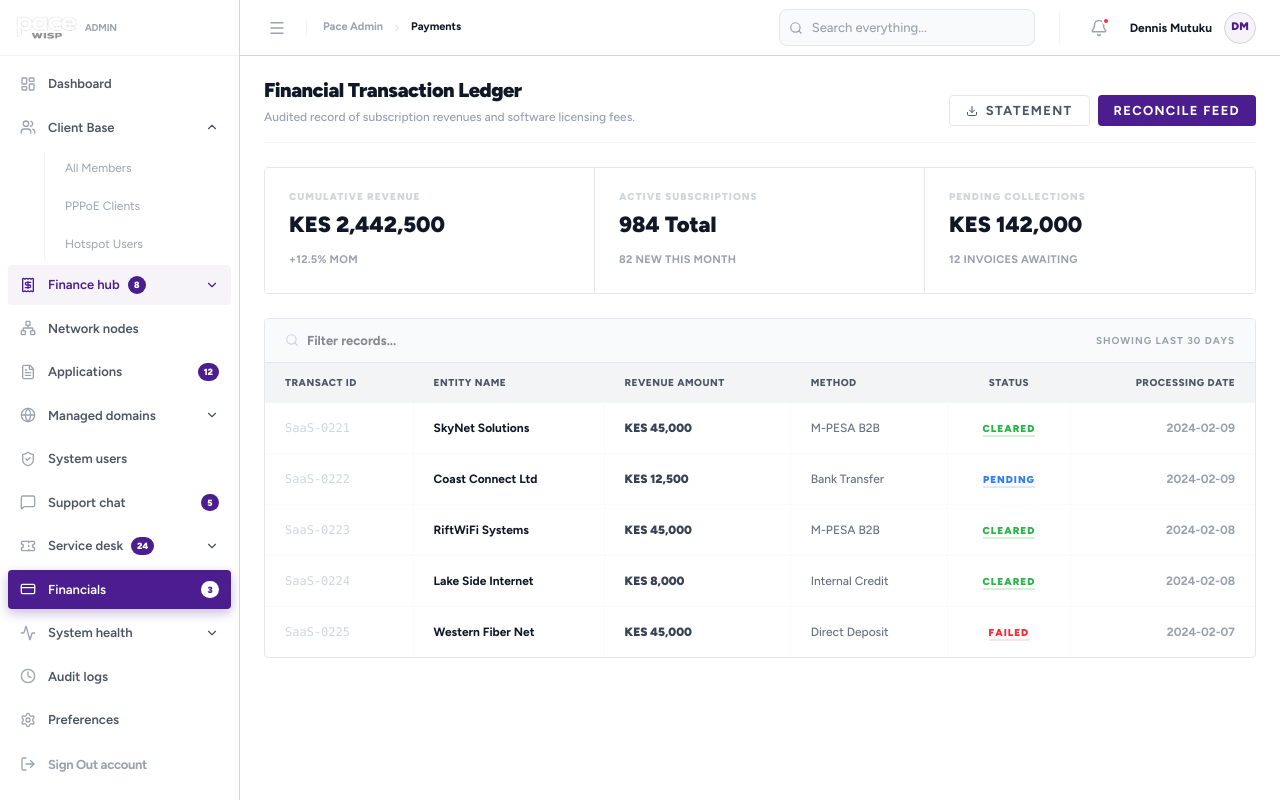
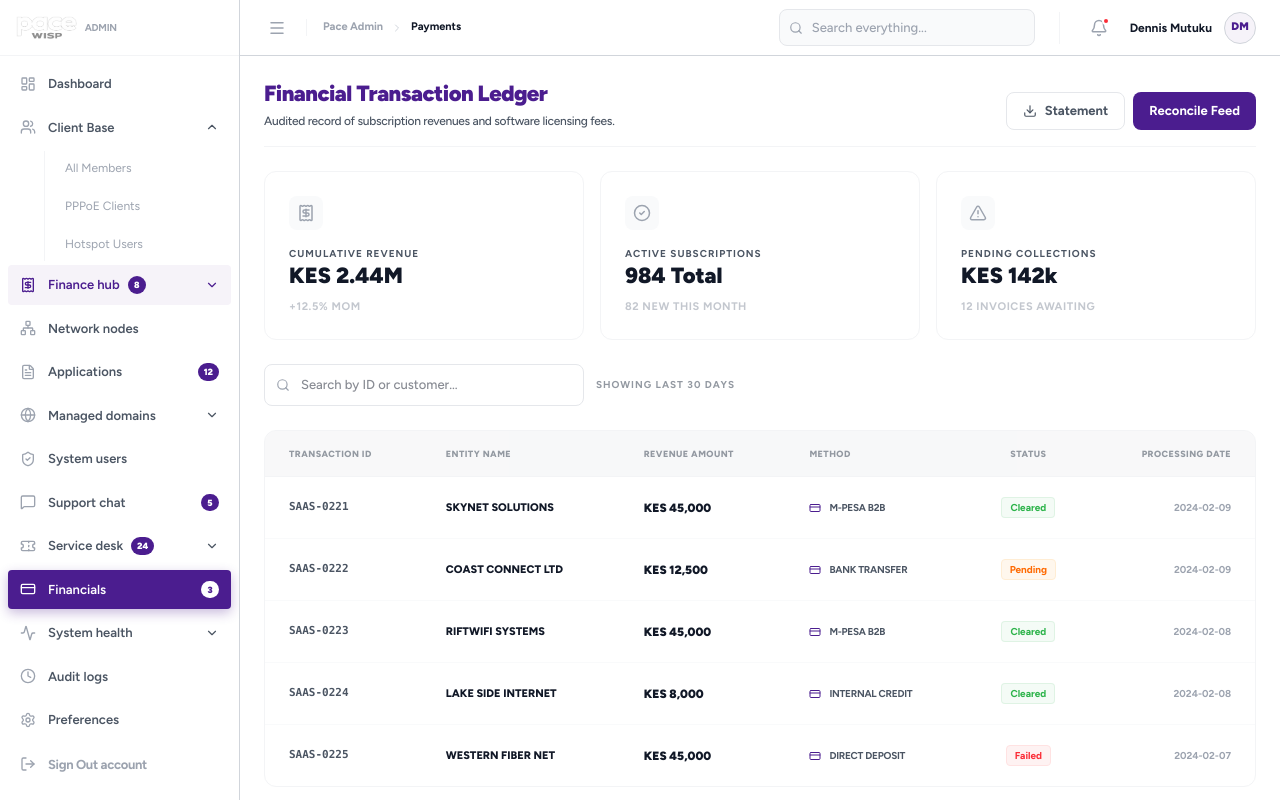
Before and after one commit to dennismutuku2005/pacewebsite, a Next.js app in the folder paceadmin/: page /dashboard/payments in a window 1280 px wide. Built offline with nearby package versions, Linux system fonts and the light colour scheme.

Commit message:
Auto-update: page.js

```diff
--- a/paceadmin/src/app/dashboard/payments/page.js
+++ b/paceadmin/src/app/dashboard/payments/page.js
@@ -1,11 +1,19 @@
 "use client"
 
-import React from 'react'
-import { motion } from 'framer-motion'
-import { ChevronDown, Download, Search } from 'lucide-react'
+import React, { useState, useEffect } from 'react'
+import { Download, Search, Receipt, CreditCard, CheckCircle2, AlertTriangle, MoreHorizontal } from 'lucide-react'
 import { cn } from '@/lib/utils'
+import { Badge } from '@/components/Badge'
+import { Skeleton } from '@/components/Skeleton'
 
 export default function PaymentsPage() {
+    const [isLoading, setIsLoading] = useState(true)
+
+    useEffect(() => {
+        const timer = setTimeout(() => setIsLoading(false), 800)
+        return () => clearTimeout(timer)
+    }, [])
+
     const transactions = [
         { id: 'SaaS-0221', customer: 'SkyNet Solutions', amount: 'KES 45,000', method: 'M-PESA B2B', status: 'Cleared', date: '2024-02-09' },
         { id: 'SaaS-0222', customer: 'Coast Connect Ltd', amount: 'KES 12,500', method: 'Bank Transfer', status: 'Pending', date: '2024-02-09' },
@@ -14,87 +22,114 @@ export default function PaymentsPage() {
         { id: 'SaaS-0225', customer: 'Western Fiber Net', amount: 'KES 45,000', method: 'Direct Deposit', status: 'Failed', date: '2024-02-07' },
     ]
 
+    const getStatusVariant = (status) => {
+        if (status === 'Cleared') return 'success'
+        if (status === 'Pending') return 'warning'
+        return 'error'
+    }
+
     return (
         <div className="space-y-6 font-figtree">
 
             {/* Header */}
             <div className="flex flex-col sm:flex-row sm:items-end justify-between gap-4 border-b border-gray-100 pb-4">
                 <div>
-                    <h1 className="text-[20px] font-black text-gray-900 leading-none tracking-tight">Financial Transaction Ledger</h1>
-                    <p className="text-[12px] text-gray-400 mt-2 font-medium">Audited record of subscription revenues and software licensing fees.</p>
+                    <h1 className="text-[22px] font-black text-admin-value leading-tight tracking-tight text-pace-purple">Financial Transaction Ledger</h1>
+                    <p className="text-[12px] text-admin-label mt-1 font-medium tracking-tight">Audited record of subscription revenues and software licensing fees.</p>
                 </div>
                 <div className="flex gap-2">
-                    <button className="px-4 py-2 border border-gray-200 text-gray-600 rounded text-[11px] font-bold hover:bg-gray-50 transition-all uppercase tracking-widest leading-none flex items-center gap-2">
-                        <Download size={12} /> Statement
+                    <button className="px-4 py-2 border border-gray-200 text-admin-label rounded-lg text-[11px] font-bold hover:border-pace-purple transition-all bg-white shadow-sm flex items-center gap-2">
+                        <Download size={14} />
+                        Statement
                     </button>
-                    <button className="px-4 py-2 bg-pace-purple text-white rounded text-[11px] font-bold shadow-none hover:opacity-90 transition-all uppercase tracking-widest leading-none">
+                    <button className="px-4 py-2 bg-pace-purple text-white rounded-lg text-[11px] font-bold hover:bg-[#3d1a75] transition-all flex items-center gap-2 shadow-md">
                         Reconcile Feed
                     </button>
                 </div>
             </div>
 
-            {/* Stats - Grid boxes without shadows */}
-            <div className="grid grid-cols-1 sm:grid-cols-3 border border-gray-200 rounded divide-x divide-gray-200 overflow-hidden">
+            {/* Stats Grid */}
+            <div className="grid grid-cols-1 sm:grid-cols-3 gap-4">
                 {[
-                    { label: 'Cumulative Revenue', val: 'KES 2,442,500', note: '+12.5% MoM' },
-                    { label: 'Active Subscriptions', val: '984 Total', note: '82 New this month' },
-                    { label: 'Pending Collections', val: 'KES 142,000', note: '12 Invoices Awaiting' },
-                ].map((s) => (
-                    <div key={s.label} className="p-6 bg-white">
-                        <p className="text-[10px] font-black text-gray-300 uppercase tracking-widest leading-none mb-3">{s.label}</p>
-                        <p className="text-[22px] font-black text-gray-900 leading-none">{s.val}</p>
-                        <p className="text-[11px] font-bold text-gray-400 mt-4 uppercase tracking-wide">{s.note}</p>
+                    { label: 'Cumulative Revenue', val: 'KES 2.44M', note: '+12.5% MoM', icon: Receipt },
+                    { label: 'Active Subscriptions', val: '984 Total', note: '82 New this month', icon: CheckCircle2 },
+                    { label: 'Pending Collections', val: 'KES 142k', note: '12 Invoices Awaiting', icon: AlertTriangle },
+                ].map((s, i) => (
+                    <div key={i} className="bg-white border border-gray-100 rounded-xl p-6 shadow-sm hover:border-pace-purple/20 transition-all group">
+                        <div className="flex justify-between items-start mb-4">
+                            <div className="p-2 bg-gray-50 rounded-lg text-admin-dim group-hover:text-pace-purple group-hover:bg-pace-purple/5 transition-all">
+                                <s.icon size={18} />
+                            </div>
+                        </div>
+                        <p className="text-[10px] font-bold text-admin-label mb-1 uppercase tracking-widest">{s.label}</p>
+                        <h4 className="text-[22px] font-black text-admin-value leading-none">{s.val}</h4>
+                        <p className="text-[11px] font-bold text-admin-dim mt-3 uppercase tracking-wider opacity-60">{s.note}</p>
                     </div>
                 ))}
             </div>
 
-            {/* Table Section - The "Excel" Part */}
-            <div className="border border-gray-200 rounded overflow-hidden">
-                <div className="bg-gray-50 px-5 py-3 border-b border-gray-200 flex justify-between items-center">
-                    <div className="flex items-center gap-2">
-                        <Search size={14} className="text-gray-300" />
-                        <input type="text" placeholder="Filter records..." className="bg-transparent border-none outline-none text-[11px] font-bold w-48" />
+            {/* Transaction Search */}
+            <div className="flex flex-col md:flex-row items-center gap-3">
+                <div className="relative w-full md:w-80">
+                    <Search className="absolute left-3 top-1/2 -translate-y-1/2 text-admin-dim" size={14} />
+                    <input
+                        type="text"
+                        placeholder="Search by ID or customer..."
+                        className="w-full pl-9 pr-3 py-2.5 rounded-lg border border-gray-200 bg-white focus:ring-1 focus:ring-pace-purple/10 focus:border-pace-purple outline-none text-[12px] font-medium text-admin-value shadow-sm"
+                    />
                 </div>
-                    <span className="text-[10px] font-bold text-gray-400 uppercase tracking-widest">Showing last 30 days</span>
+                <span className="text-[10px] font-bold text-admin-label uppercase tracking-widest opacity-60">Showing last 30 days</span>
             </div>
+
+            {/* Main Table */}
+            <div className="border border-gray-100 rounded-xl overflow-hidden bg-white shadow-sm">
                 <div className="overflow-x-auto">
-                    <table className="w-full text-left text-[12px] whitespace-nowrap">
+                    <table className="w-full text-left text-[12px] whitespace-nowrap border-collapse">
                         <thead>
-                            <tr className="bg-white border-b border-gray-100 font-bold text-gray-400 uppercase tracking-widest text-[10px]">
-                                <th className="px-5 py-3 border-r border-gray-100">Transact ID</th>
-                                <th className="px-5 py-3 border-r border-gray-100">Entity Name</th>
-                                <th className="px-5 py-3 border-r border-gray-100">Revenue Amount</th>
-                                <th className="px-5 py-3 border-r border-gray-100">Method</th>
-                                <th className="px-5 py-3 border-r border-gray-100 text-center">Status</th>
-                                <th className="px-5 py-3 text-right">Processing Date</th>
+                            <tr className="bg-gray-50 border-b border-gray-100 font-bold text-admin-label uppercase tracking-widest text-[9px] opacity-60">
+                                <th className="px-6 py-4">Transaction ID</th>
+                                <th className="px-6 py-4">Entity Name</th>
+                                <th className="px-6 py-4">Revenue Amount</th>
+                                <th className="px-6 py-4">Method</th>
+                                <th className="px-6 py-4 text-center">Status</th>
+                                <th className="px-6 py-4 text-right">Processing Date</th>
                             </tr>
                         </thead>
                         <tbody className="divide-y divide-gray-50">
-                            {transactions.map((txn) => (
-                                <tr key={txn.id} className="hover:bg-gray-50 transition-colors group">
-                                    <td className="px-5 py-4 font-mono text-gray-300 group-hover:text-gray-900 border-r border-gray-50">{txn.id}</td>
-                                    <td className="px-5 py-4 border-r border-gray-50">
-                                        <p className="font-bold text-gray-900">{txn.customer}</p>
+                            {isLoading ? (
+                                [...Array(5)].map((_, i) => (
+                                    <tr key={i}>
+                                        <td className="px-6 py-5"><Skeleton className="h-4 w-24" /></td>
+                                        <td className="px-6 py-5"><Skeleton className="h-4 w-48" /></td>
+                                        <td className="px-6 py-5"><Skeleton className="h-4 w-24" /></td>
+                                        <td className="px-6 py-5"><Skeleton className="h-4 w-32" /></td>
+                                        <td className="px-6 py-5 text-center"><Skeleton className="h-6 w-20 mx-auto" /></td>
+                                        <td className="px-6 py-5 text-right"><Skeleton className="h-4 w-20 ml-auto" /></td>
+                                    </tr>
+                                ))
+                            ) : (
+                                transactions.map((txn) => (
+                                    <tr key={txn.id} className="hover:bg-gray-50/50 transition-all group">
+                                        <td className="px-6 py-5 font-bold text-admin-label group-hover:text-pace-purple uppercase font-mono text-[11px]">{txn.id}</td>
+                                        <td className="px-6 py-5">
+                                            <p className="font-extrabold text-admin-value leading-none uppercase text-[11px]">{txn.customer}</p>
                                         </td>
-                                    <td className="px-5 py-4 border-r border-gray-50 font-black text-gray-700">
-                                        {txn.amount}
+                                        <td className="px-6 py-5 font-black text-admin-value uppercase">{txn.amount}</td>
+                                        <td className="px-6 py-5">
+                                            <div className="flex items-center gap-2">
+                                                <CreditCard size={12} className="text-pace-purple" />
+                                                <span className="font-bold text-admin-label uppercase text-[10px] tracking-tight">{txn.method}</span>
+                                            </div>
                                         </td>
-                                    <td className="px-5 py-4 border-r border-gray-50 text-gray-500 font-medium">
-                                        {txn.method}
+                                        <td className="px-6 py-5 text-center">
+                                            <Badge variant={getStatusVariant(txn.status)}>{txn.status}</Badge>
                                         </td>
-                                    <td className="px-5 py-4 border-r border-gray-50 text-center">
-                                        <span className={cn(
-                                            "font-black uppercase text-[10px] tracking-widest border-b-2",
-                                            txn.status === 'Cleared' ? "text-pace-green border-pace-green/20" :
-                                                txn.status === 'Pending' ? "text-blue-500 border-blue-100" :
-                                                    "text-red-500 border-red-100"
-                                        )}>{txn.status}</span>
-                                    </td>
-                                    <td className="px-5 py-4 text-right font-bold text-gray-400">
+                                        <td className="px-6 py-5 text-right font-bold text-admin-dim uppercase text-[10px]">
                                             {txn.date}
                                         </td>
                                     </tr>
-                            ))}
+                                ))
+                            )}
                         </tbody>
                     </table>
                 </div>
```
Lines whose indentation alone changed are shown as unchanged.
